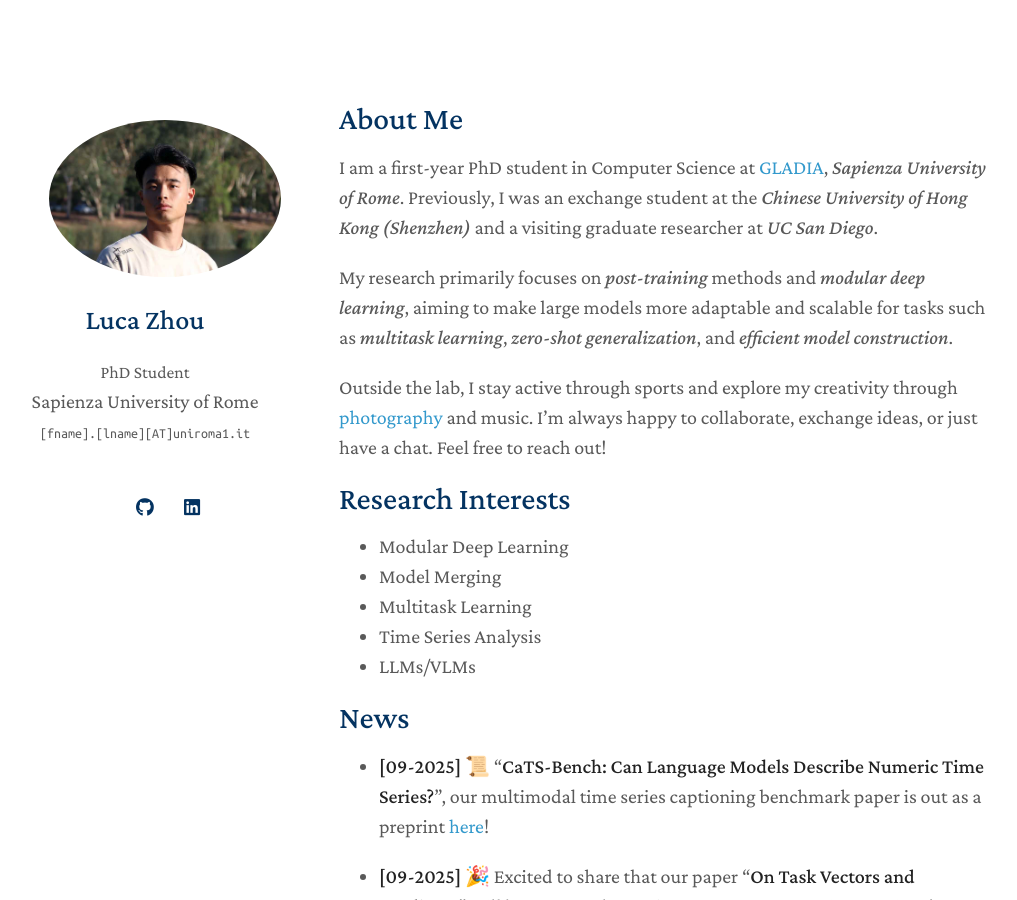
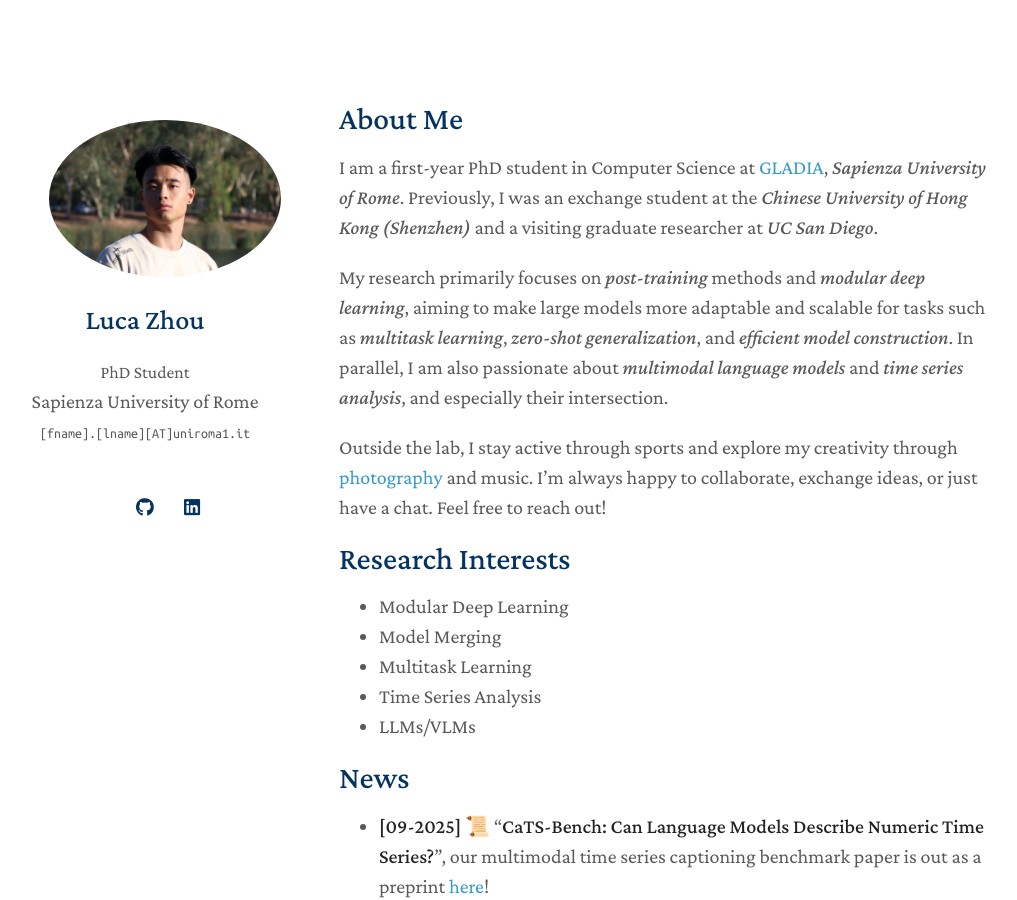
Before and after one commit to LuckerZOfficiaL/LuckerZOfficiaL.github.io, a Jekyll site: the page built from index.md, in a window 1280 px wide and 900 px high. Shown: the whole window, without its empty margins (131-1148 px from the left). Built offline with Jekyll 4.4.1, drawn with Linux system fonts in a browser that asks for light colours; a style sheet for code colours, icons or effects is not loaded; our own code applies the rules of GitHub Pages for plain Markdown files.

Commit message:
update bio

```diff
--- a/index.md
+++ b/index.md
@@ -6,7 +6,7 @@ layout: homepage
 
 I am a first-year PhD student in Computer Science at [GLADIA](https://gladia.di.uniroma1.it/#about), *Sapienza University of Rome*. Previously, I was an exchange student at the *Chinese University of Hong Kong (Shenzhen)* and a visiting graduate researcher at *UC San Diego*.
 
-My research primarily focuses on *post-training* methods and *modular deep learning*, aiming to make large models more adaptable and scalable for tasks such as *multitask learning*, *zero-shot generalization*, and *efficient model construction*.
+My research primarily focuses on *post-training* methods and *modular deep learning*, aiming to make large models more adaptable and scalable for tasks such as *multitask learning*, *zero-shot generalization*, and *efficient model construction*. In parallel, I am also passionate about *multimodal language models* and *time series analysis*, and especially their intersection.
 
 Outside the lab, I stay active through sports and explore my creativity through [photography](https://unsplash.com/@luca_zh_00) and music. I’m always happy to collaborate, exchange ideas, or just have a chat. Feel free to reach out!
 
```
